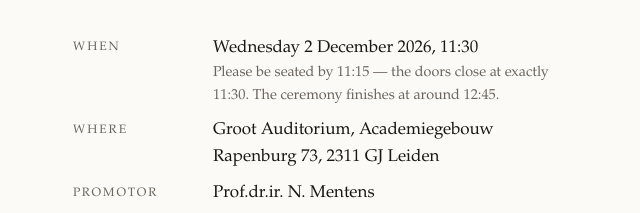
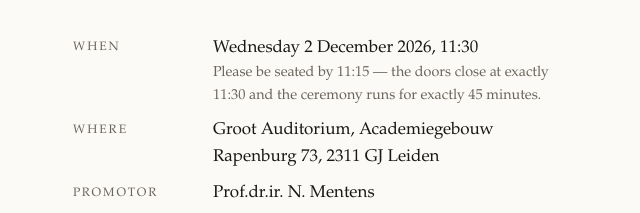
Before and after one commit to nschiele/nathan.schiele.phd, a plain HTML site: page defense/index.html in a window 1280 px wide. Shown: the part 498-711 px from the top of the page, 319-959 px from the left. Drawn offline with Linux system fonts and the light colour scheme.

```diff
--- a/defense/index.html
+++ b/defense/index.html
@@ -483,8 +483,8 @@
         <dt>When</dt>
         <dd>
           Wednesday 2 December 2026, 11:30
-          <span class="note">Please be seated by 11:15 — the doors close at exactly 11:30. The ceremony
-            finishes at around 12:45.</span>
+          <span class="note">Please be seated by 11:15 — the doors close at exactly 11:30 and the ceremony runs for
+            exactly 45 minutes.</span>
         </dd>
 
         <dt>Where</dt>
```
Also changed, not shown: rsvp/index.html (+2 -2 lines), 2 other files.
